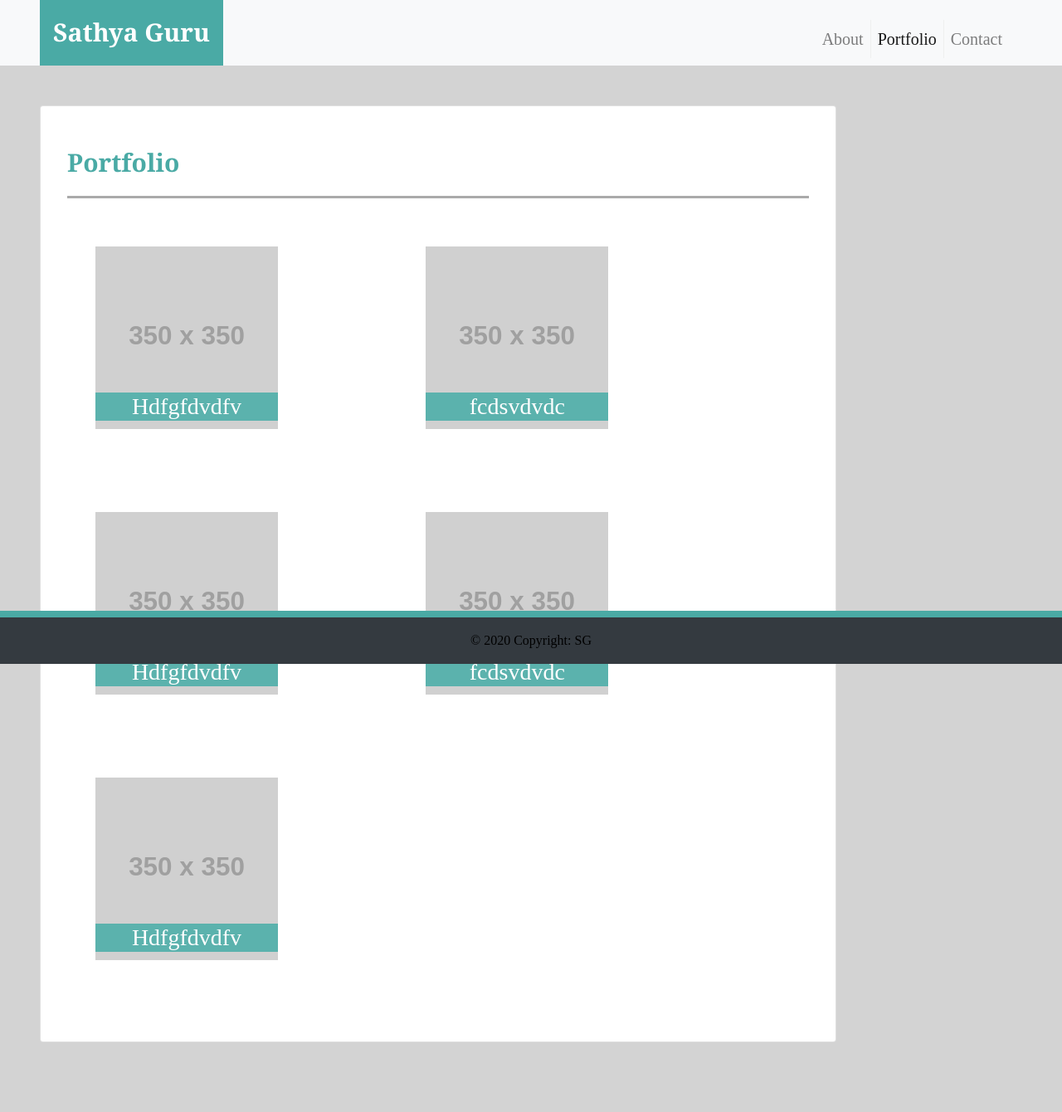
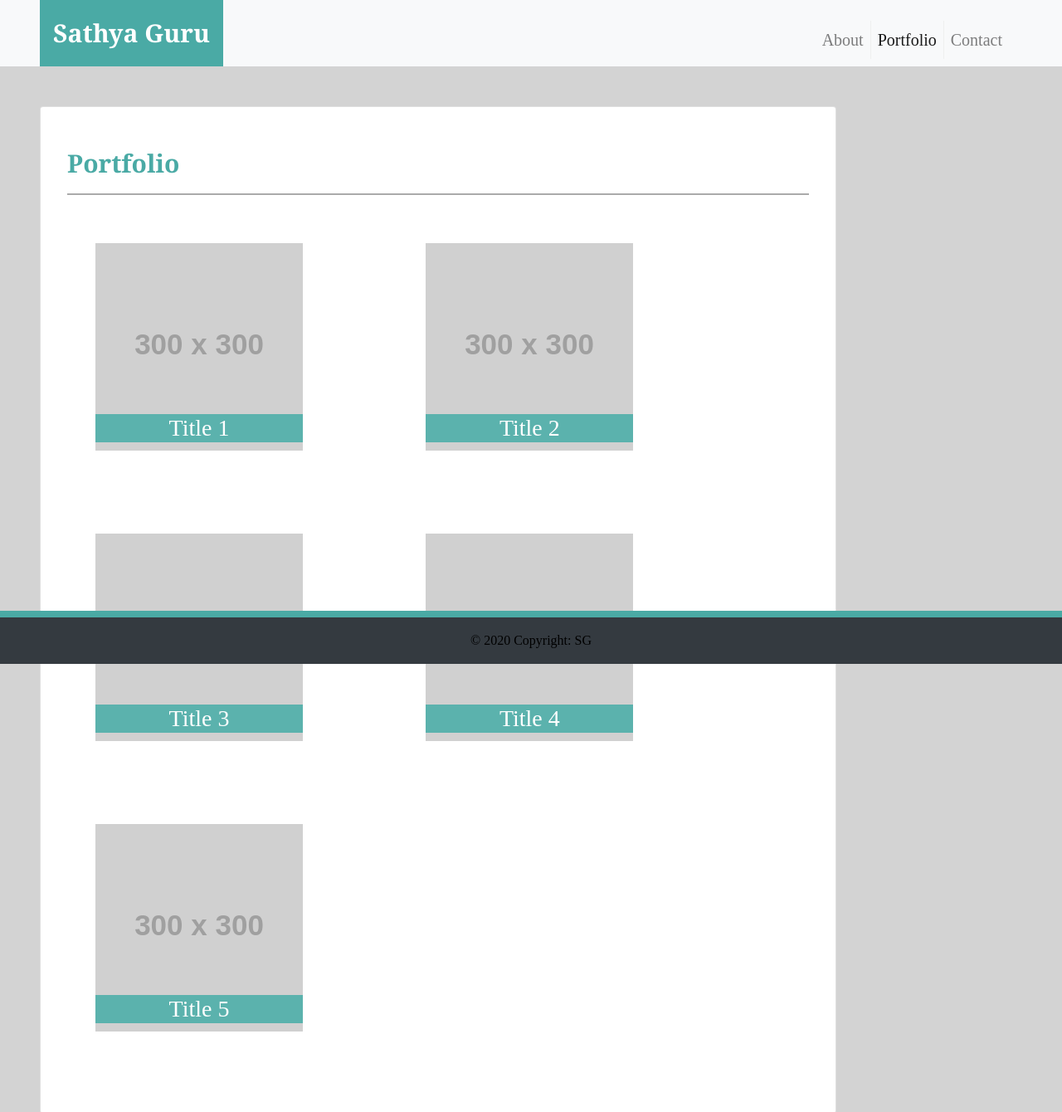
Before and after one commit to karpagasathya/hw2_responsive_portfolio, a plain HTML site: page portfolio.html in a window 1280 px wide. Shown: the top 1340 px of the page at 83% size. Before the commit the page ends 1304 px from the top, so only its background shows below. Drawn offline with nearby package versions, Linux system fonts and the light colour scheme; placeholder pictures from the web are drawn by us.

Commit message:
final push

```diff
--- a/assets/css/style.css
+++ b/assets/css/style.css
@@ -4,18 +4,8 @@
     box-sizing: border-box;
 }
 
-h1, h2{
-    color: #4aaaa5;
-    padding-bottom: 20px;
-    font-weight: 700;
-    font-size: 30px;
-    line-height: 40px;
-    border-bottom: 3px solid #aaa;
-    font-family: Georgia, Times, 'Times New Roman', serif;
-}
 
-
-
+/* heading in navbar */
 .navbar-brand {
   height: 80px;
   font-family: Georgia, Times, "Times New Roman", serif;
@@ -23,12 +13,14 @@ h1, h2{
   font-weight: 700;
   line-height: 70px;
   color: #fff;
-  text-align: center;
-  text-decoration: none;
   background: #4aaaa5;
-  margin-top: -1px;
-  left: 80px;
+}
 
+#navbar{
+   border-bottom: 1px solid #aaa;
+}
+.navbar-nav{
+  font-size: 20px;
 }
 
 .navbar-right > li {
@@ -41,8 +33,6 @@ h1, h2{
     border-left: none;
 }
 
-
-
 #myname{
   color: white;
 
@@ -50,23 +40,21 @@ h1, h2{
 #myname:hover{
   color:yellow;
 }
-.btn{
-  background: #4aaaa5;
-  color: white;
+
+
+
+/* heading inside the body container */
+
+h1, h2{
+    color: #4aaaa5;
+    font-weight: 700;
+    font-size: 30px;
+    line-height: 40px;
+    border-bottom: 2px solid #aaa;
+    font-family: Georgia, Times, 'Times New Roman', serif;
 }
 
 
-
-
-
-
-#navbar{
-   border-bottom: 1px solid #aaa;
-}
-.navbar-nav{
-  font-size: 20px;
-
-}
 body{
     font-size: 16px;
     line-height: 1.5;
@@ -76,13 +64,9 @@ body{
     background-color: lightgrey;
 
 }
-#About{
-  background: white;
-  margin-top: 50px;
-  margin-left: 30px;
-}
 
 
+/* footer  */
 
 #footer{
    border-top: 8px solid #4aaaa5;
@@ -90,9 +74,9 @@ body{
 
 
 
-/* portfolio */
+/* portfolio page*/
 .caption {
-  width:100%;
+  width: 100%;
   bottom: 10px;
   position: absolute;
   background: #4aaaa5;
@@ -105,7 +89,7 @@ body{
   margin: 50px;
   opacity: 0.9;
   padding: 0;
-  max-width: 220px;  /* computed max-width of img-fluid */
+  max-width: 250px;  /* computed max-width of img-fluid */
 }
 
 .caption h3 {
@@ -117,12 +101,12 @@ body{
 
 }
 
-.caption:hover{
+ .caption:hover{
   transform: rotate(-4deg) scale(1.1, 1.1);
 }
 
-@media screen and (max-width: 500px){
-#content{
-   background-color: aqua;
-  }
+/* contact page  */
+.btn {
+  background: #4aaaa5;
+  color: white;
 }
--- a/portfolio.html
+++ b/portfolio.html
@@ -31,22 +31,20 @@
     </nav>
 </header>
 
-
-
         <!-- portfolio section -->
 <div class="card ml-5 mt-5 mb-5 py-5 w-75 p-3" >
     <!-- Row 1 -->
     <div class="row">
         <div class="col-md-12 main-section">
-            <h2 class="mx-3">Portfolio</h2>
+            <h2 class="mx-3 pb-3">Portfolio</h2>
             <!-- Row 2 -->
-            <div class="row">
+            <section class="row">
                 <div class="col-md-5">
                     <div class="col-sm-12 thumbnail text-center">
                         <a href="" >
-                            <img class="img-fluid" src="https://via.placeholder.com/350" alt="Hangman">
+                            <img class="img-fluid" src="https://via.placeholder.com/300" alt="image 1" >
                             <div class="caption">
-                                <h3>Hdfgfdvdfv</h3>
+                                <h3>Title 1</h3>
                             </div>
                         </a>
                     </div>
@@ -55,23 +53,23 @@
                 <div class="col-md-5">
                     <div class="col-sm-12 thumbnail text-center">
                         <a href="" target="_blank">
-                            <img class="img-fluid" src="https://via.placeholder.com/350" alt="Cat rescue ">
+                            <img class="img-fluid" src="https://via.placeholder.com/300" alt="image 2">
                             <div class="caption">
-                                <h3>fcdsvdvdc</h3>
+                                <h3>Title 2</h3>
                             </div>
                         </a>
                     </div>
                 </div>
-            </div>
+            </section>
 
             <!-- Row 3 -->
-            <div class="row">
+            <section class="row">
                 <div class="col-md-5">
                     <div class="col-sm-12 thumbnail text-center">
                         <a href="" >
-                            <img class="img-fluid" src="https://via.placeholder.com/350" alt="Hangman">
+                            <img class="img-fluid" src="https://via.placeholder.com/300" alt="image 3">
                             <div class="caption">
-                                <h3>Hdfgfdvdfv</h3>
+                                <h3>Title 3</h3>
                             </div>
                         </a>
                     </div>
@@ -80,23 +78,23 @@
                 <div class="col-md-5">
                     <div class="col-sm-12 thumbnail text-center">
                         <a href="" target="_blank">
-                            <img class="img-fluid" src="https://via.placeholder.com/350" alt="Cat rescue ">
+                            <img class="img-fluid" src="https://via.placeholder.com/300" alt="image 4">
                             <div class="caption">
-                                <h3>fcdsvdvdc</h3>
+                                <h3>Title 4</h3>
                             </div>
                         </a>
                     </div>
                 </div>
-            </div>
+            </section>
 
             <!-- Row 4 -->
-            <div class="row">
+            <section class="row">
                 <div class="col-md-5">
                     <div class="col-sm-12 thumbnail text-center">
                         <a href="" >
-                            <img class="img-fluid" src="https://via.placeholder.com/350" alt="Hangman">
+                            <img class="img-fluid " src="https://via.placeholder.com/300" alt="image 5">
                             <div class="caption">
-                                <h3>Hdfgfdvdfv</h3>
+                                <h3>Title 5</h3>
                             </div>
                         </a>
                     </div>
@@ -104,7 +102,7 @@
 
                 <div class="col-md-5">
                 </div>
-            </div>
+            </section>
         </div>
     </div>
 </div>
```
Also changed, not shown: contact.html (+9 -10 lines), index.html (+7 -10 lines), assets/images/despaired.jpg (added), assets/images/galaxy.jpg (added), 3 other files.
